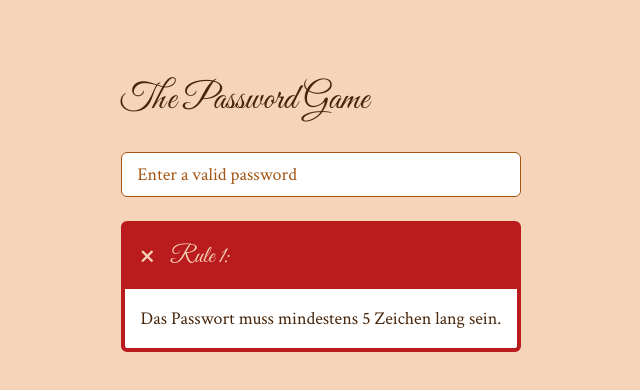
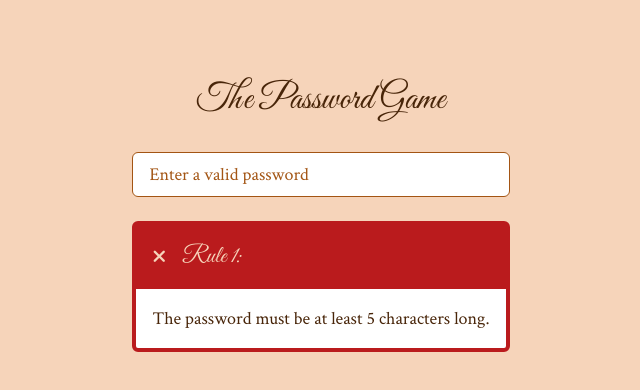
Before and after one commit to anress/password-game, a Vue app: page / in a window 1280 px wide. Shown: the top 390 px of the page, without its empty margins (319-959 px from the left). Built offline with nearby package versions, Linux system fonts and the light colour scheme.

Commit message:
feat: remove clickability of congratulation box

```diff
--- a/index.html
+++ b/index.html
@@ -4,7 +4,7 @@
     <meta charset="UTF-8" />
     <link rel="icon" type="image/svg+xml" href="/vite.svg" />
     <meta name="viewport" content="width=device-width, initial-scale=1.0" />
-    <title>Weihnachts-Passwort-Spiel! </title>
+    <title>The Password Game</title>
     <link rel="preconnect" href="https://fonts.googleapis.com">
     <link rel="preconnect" href="https://fonts.gstatic.com" crossorigin>
     <link href="https://fonts.googleapis.com/css2?family=Crimson+Text&family=Great+Vibes&display=swap" rel="stylesheet">
--- a/src/App.vue
+++ b/src/App.vue
@@ -3,7 +3,7 @@ import { computed, ref } from "vue";
 import Input from "./components/Input.vue";
 import RuleCard from "./components/RuleCard.vue";
 import { Rule } from "./interfaces/Rule.ts";
-import { rules, link } from "./data/rules.ts";
+import { rules } from "./data/rules.ts";
 
 let password = ref("");
 let activeIndex = ref(0);
@@ -22,21 +22,19 @@ function updatePassword(pass: string) {
     activeIndex.value++;
   }
 }
-
-function redirect() {
-  window.location.href = link;
-}
 </script>
 
 <template>
-  <div id="game-container" class="bg-sand-100 min-h-screen text-dark mx-auto flex justify-center">
+  <div
+    id="game-container"
+    class="bg-sand-100 min-h-screen text-dark mx-auto flex justify-center"
+  >
     <div class="max-w-[600px] flex flex-col p-6 sm:p-20">
       <div class="flex items-center mb-8">
-        <h1 class="text-3xl md:text-4xl">The Password Game</h1>
+        <h1 class="text-3xl md:text-4xl text-center w-full">
+          The Password Game
+        </h1>
       </div>
-      <!-- <p class="mb-4">
-        Das Christkind braucht ein neues Passwort. Kannst du helfen?
-      </p> -->
       <transition
         enter-from-class="-translate-y-[50%] opacity-0 !-mt-12"
         enter-active-class="transition duration-700"
@@ -45,13 +43,10 @@ function redirect() {
       >
         <div
           v-if="passwordIsValid"
-          @click="redirect"
-          class="rounded-md p-4 my-4 border-2 border-green text-center hover:p-6 hover:-mx-2 hover:shadow-xl hover:border-4 hover:cursor-pointer hover:bg-sand-200 transition-all duration-300"
+          class="rounded-md p-4 my-4 border-2 border-green text-center"
         >
           <h2 class="text-2xl">Congratulations!</h2>
-          <a :href="link"> Click here to receive a gift.</a>
-
-          <div><i class="fa-solid fa-gifts text-green"></i></div>
+          <p> You chose a valid password.</p>
         </div>
       </transition>
       <Input
--- a/src/data/rules.ts
+++ b/src/data/rules.ts
@@ -1,14 +1,4 @@
 import { Rule } from "../interfaces/Rule.ts";
-
-function sumDigitsFromString(str: string) {
-  let sum = 0;
-  for (let i = 0; i < str.length; i++) {
-      if (!isNaN(parseInt(str[i]))) {
-          sum += parseInt(str[i]);
-      }
-  }
-  return sum;
-}
 
 function countRegexMatches(str: string, regex: RegExp) {
   const matches = str.match(regex);
@@ -17,32 +7,21 @@ function countRegexMatches(str: string, regex: RegExp) {
 
 export const rules: Rule[] = [
   {
-      description: "Das Passwort muss mindestens 5 Zeichen lang sein.",
-      condition: (pw: string) => pw.length >= 5,
+    description: "The password must be at least 5 characters long.",
+    condition: (pw: string) => pw.length >= 5,
   },
   {
-      description: "Das Passwort muss den Tag deines Geburtstags als Zahl enthalten.",
-      condition: (pw: string) => pw.includes("26"),
+    description: "The Password must contain today's date (DD-M-YYYY).",
+    condition: (pw: string) => {
+      const today = new Date();
+      return (
+        pw.includes(today.getDate().toString()+"-"+(today.getMonth()+1).toString()+"-"+today.getFullYear().toString())
+      );
+    },
   },
   {
-      description: "Das Passwort muss den Namen eines der fliegenden Rentiere sowie ein Rentier-Emoji enthalten.",
-      condition: (pw: string) => {
-          const reindeer = ["dasher", "dancer", "prancer", "vixen", "comet", "cupid", "donner", "blitzen", "rudolph"];
-          return reindeer.some(r => pw.toLowerCase().includes(r)) && pw.includes("🦌");
-      },
-  },
-  {
-      description: "Das Passwort muss die Anzahl der Tage von Weihnachten bis Ostern 2024 enthalten.",
-      condition: (pw: string) => pw.includes("98"),
-  },
-  {
-      description: "Das Passwort ist noch nicht festlich genug. Bitte ein paar Weihnachts-Emojis hinzufügen.",
-      condition: (pw: string) => countRegexMatches(pw, /🎄|🎁|🤶|🎅|🧑‍🎄|🦌|🌟|❄️|⛄/g) >= 5,
-  },
-  {
-      description: "Das Passwort ist fast fertig: binde am Anfang und am Ende noch eine Schleife herum!",
-      condition: (pw: string) => pw.startsWith("🎀") && pw.endsWith("🎀"),
+    description:
+      "The Password is almost done: wrap it with a bow on each side!",
+    condition: (pw: string) => pw.startsWith("🎀") && pw.endsWith("🎀"),
   }
 ];
-
-export const link: string = "https://anja.codes";
```
